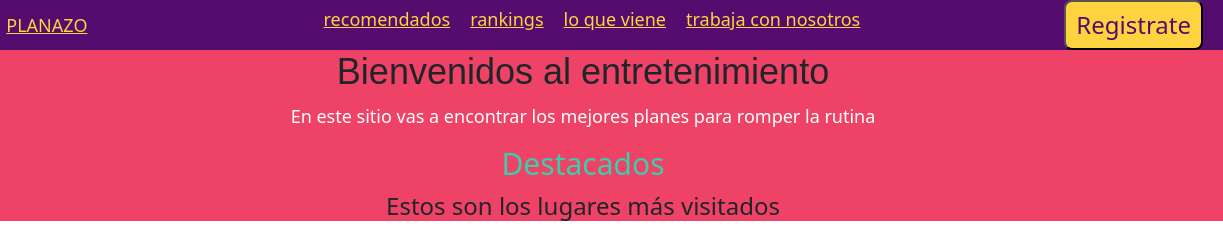
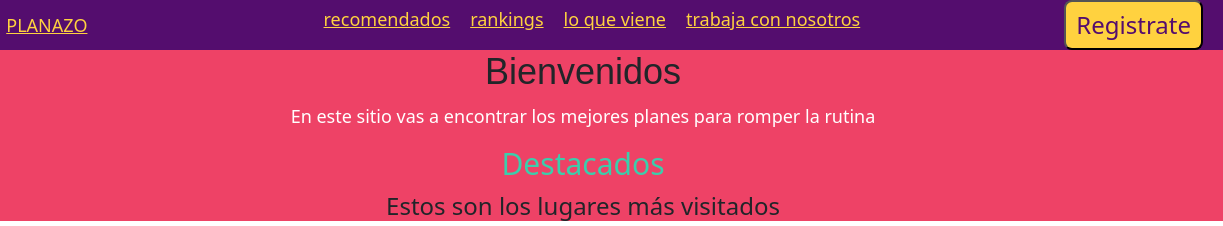
Before and after one commit to MarcosCanaveri/MarcosCanaveri_Coder, a plain HTML site: page index.html in a window 1280 px wide. Shown: the top 226 px of the page, 57-1280 px from the left. Drawn offline with nearby package versions, Linux system fonts and the light colour scheme; a web font is replaced by a local one.

Commit message:
modifiqué titulo

```diff
--- a/index.html
+++ b/index.html
@@ -43,7 +43,7 @@
     <!--main-->
     <main>
         <section>
-            <h1>Bienvenidos al entretenimiento</h1>
+            <h1>Bienvenidos</h1>
 
             <p>En este sitio vas a encontrar los mejores planes para romper la rutina</p>
 
```
